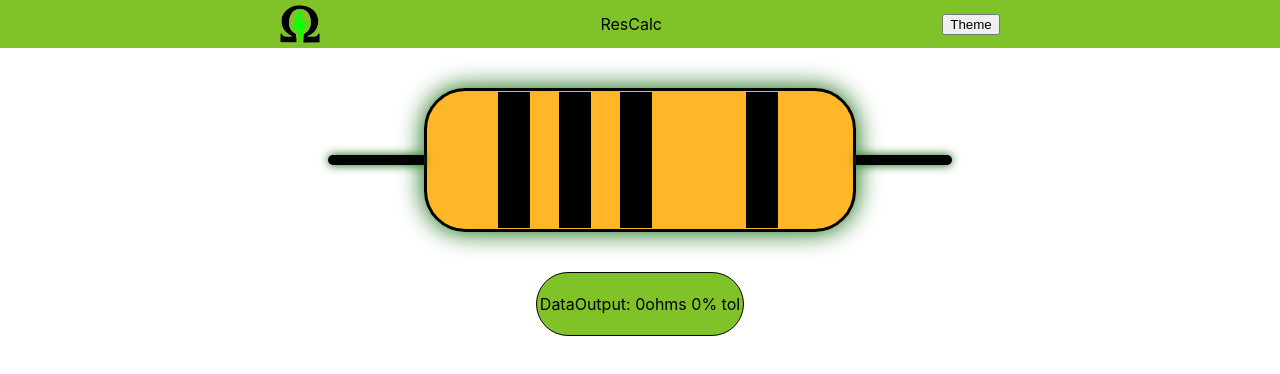
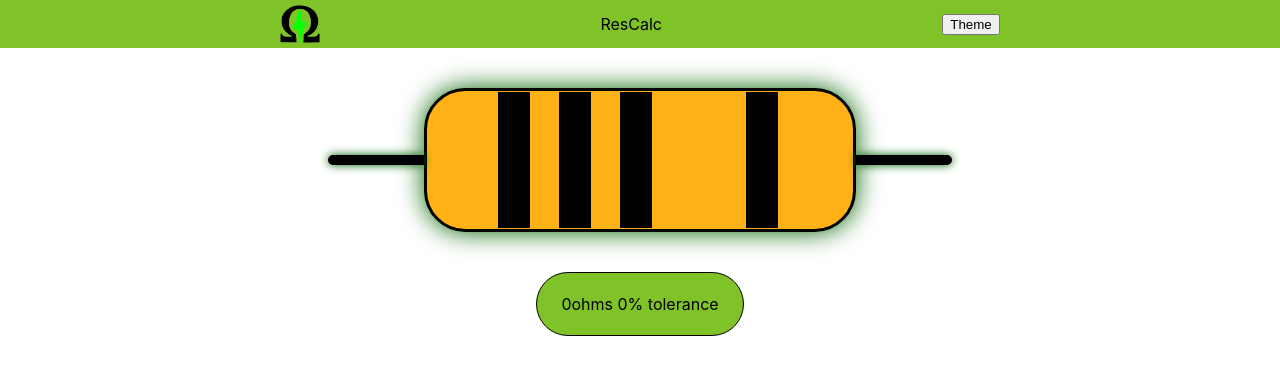
Before and after one commit to dhentosz/ResistanceCalculator, a React (Vite) app: page / in a window 1280 px wide. Shown: the top 374 px of the page. Built offline with nearby package versions, Linux system fonts and the light colour scheme.

Commit message:
Added new bands for multiplier and tolerance values.
Used element variables to store different sets of color buttons. Conditionally render sets based off of type prop passed from Resistor component to ColorBand component.

```diff
--- a/src/elements/ColorBand.module.css
+++ b/src/elements/ColorBand.module.css
@@ -62,6 +62,12 @@
 #white {
   background-color: var(--res_white);
 }
+#gold {
+  background-color: var(--res_gold);
+}
+#silver {
+  background-color: var(--res_silver);
+}
 
 @media only screen and (max-width: 600px) {
   .color_band {
--- a/src/elements/ColorBand.tsx
+++ b/src/elements/ColorBand.tsx
@@ -3,17 +3,19 @@
 import styles from "./ColorBand.module.css";
 import React, { useState } from "react";
 
+// Explicity defines the prop types used
+interface PropTypes {
+  callback: React.Dispatch<React.SetStateAction<number>>;
+  type: string;
+}
+
 // Utilizes callback function prop to pass the current band value back to the parent Resistor component for calculation
-export default function ColorBand({
-  callback,
-}: {
-  callback: React.Dispatch<React.SetStateAction<number>>;
-}) {
+export default function ColorBand({ callback, type }: PropTypes) {
   // State var to hold currently selected band color. Is updated upon click of a color selection button
   const [bandColor, setBandColor] = useState("black");
 
-  return (
-    <div className={styles.color_band} id={bandColor}>
+  // Define 3 different sets of buttons for base values, multipliers, and tolerances.
+  const values = (
     <div className={styles.color_selections}>
       <button
         className={styles.color_btn}
@@ -96,6 +98,192 @@ export default function ColorBand({
         }}
       ></button>
     </div>
+  );
+
+  const multipliers = (
+    <div className={styles.color_selections}>
+      <button
+        className={styles.color_btn}
+        id={styles.black}
+        onClick={() => {
+          setBandColor(styles.black);
+          callback(1);
+        }}
+      ></button>
+      <button
+        className={styles.color_btn}
+        id={styles.brown}
+        onClick={() => {
+          setBandColor(styles.brown);
+          callback(10);
+        }}
+      ></button>
+      <button
+        className={styles.color_btn}
+        id={styles.red}
+        onClick={() => {
+          setBandColor(styles.red);
+          callback(100);
+        }}
+      ></button>
+      <button
+        className={styles.color_btn}
+        id={styles.orange}
+        onClick={() => {
+          setBandColor(styles.orange);
+          callback(1000);
+        }}
+      ></button>
+      <button
+        className={styles.color_btn}
+        id={styles.yellow}
+        onClick={() => {
+          setBandColor(styles.yellow);
+          callback(10000);
+        }}
+      ></button>
+      <button
+        className={styles.color_btn}
+        id={styles.green}
+        onClick={() => {
+          setBandColor(styles.green);
+          callback(100000);
+        }}
+      ></button>
+      <button
+        className={styles.color_btn}
+        id={styles.blue}
+        onClick={() => {
+          setBandColor(styles.blue);
+          callback(1000000);
+        }}
+      ></button>
+      <button
+        className={styles.color_btn}
+        id={styles.violet}
+        onClick={() => {
+          setBandColor(styles.violet);
+          callback(10000000);
+        }}
+      ></button>
+      <button
+        className={styles.color_btn}
+        id={styles.grey}
+        onClick={() => {
+          setBandColor(styles.grey);
+          callback(100000000);
+        }}
+      ></button>
+      <button
+        className={styles.color_btn}
+        id={styles.white}
+        onClick={() => {
+          setBandColor(styles.white);
+          callback(1000000000);
+        }}
+      ></button>
+      <button
+        className={styles.color_btn}
+        id={styles.gold}
+        onClick={() => {
+          setBandColor(styles.gold);
+          callback(0.1);
+        }}
+      ></button>
+      <button
+        className={styles.color_btn}
+        id={styles.silver}
+        onClick={() => {
+          setBandColor(styles.silver);
+          callback(0.01);
+        }}
+      ></button>
+    </div>
+  );
+
+  const tolerances = (
+    <div className={styles.color_selections}>
+      <button
+        className={styles.color_btn}
+        id={styles.brown}
+        onClick={() => {
+          setBandColor(styles.brown);
+          callback(1);
+        }}
+      ></button>
+      <button
+        className={styles.color_btn}
+        id={styles.red}
+        onClick={() => {
+          setBandColor(styles.red);
+          callback(2);
+        }}
+      ></button>
+      <button
+        className={styles.color_btn}
+        id={styles.green}
+        onClick={() => {
+          setBandColor(styles.green);
+          callback(0.5);
+        }}
+      ></button>
+      <button
+        className={styles.color_btn}
+        id={styles.blue}
+        onClick={() => {
+          setBandColor(styles.blue);
+          callback(0.25);
+        }}
+      ></button>
+      <button
+        className={styles.color_btn}
+        id={styles.violet}
+        onClick={() => {
+          setBandColor(styles.violet);
+          callback(0.1);
+        }}
+      ></button>
+      <button
+        className={styles.color_btn}
+        id={styles.grey}
+        onClick={() => {
+          setBandColor(styles.grey);
+          callback(0.05);
+        }}
+      ></button>
+      <button
+        className={styles.color_btn}
+        id={styles.gold}
+        onClick={() => {
+          setBandColor(styles.gold);
+          callback(5);
+        }}
+      ></button>
+      <button
+        className={styles.color_btn}
+        id={styles.silver}
+        onClick={() => {
+          setBandColor(styles.silver);
+          callback(10);
+        }}
+      ></button>
+    </div>
+  );
+
+  // Define variable to hold one of the button sets above, dependant on value passed into type prop from Resistor component.
+  let bandType = <div></div>;
+
+  if (type === "value") {
+    bandType = values;
+  } else if (type === "multiplier") {
+    bandType = multipliers;
+  } else if (type === "tolerance") {
+    bandType = tolerances;
+  }
+
+  return (
+    <div className={styles.color_band} id={bandColor}>
+      {bandType}
     </div>
   );
 }
--- a/src/elements/Output.tsx
+++ b/src/elements/Output.tsx
@@ -4,9 +4,9 @@ import styles from "./Output.module.css";
 
 // Explicity defines the prop types used
 interface PropTypes {
-  out: string;
+  data: string;
 }
 
-export default function Output({ out }: PropTypes) {
-  return <div className={styles.data_wrapper}>DataOutput: {out}</div>;
+export default function Output({ data }: PropTypes) {
+  return <div className={styles.data_wrapper}>{data}</div>;
 }
--- a/src/elements/Resistor.tsx
+++ b/src/elements/Resistor.tsx
@@ -9,7 +9,7 @@ export default function Resistor() {
   // Defines necessary state values for calculating ohm rating dependant on current color band selections
   const [firstValue, setFirstValue] = useState(0);
   const [secValue, setSecValue] = useState(0);
-  const [multiplier, setMultiplier] = useState(0);
+  const [multiplier, setMultiplier] = useState(1);
   const [tolerance, setTolerance] = useState(0);
 
   // Calculates the final output to be displayed
@@ -25,10 +25,10 @@ export default function Resistor() {
     let ohmRating = basevalue * mVal;
 
     // Returns a string with formatted output including ohm rating and tolerance percentage
-    return ohmRating + "ohms " + tVal + "% tol";
+    return ohmRating + "ohms " + tVal + "% tolerance";
   }
 
-  // Calls CalculateOutput with state variables and stores into output variable
+  // Calls CalculateOutput() with state variables and stores into output variable
   let output = CalculateOutput(firstValue, secValue, multiplier, tolerance);
 
   return (
@@ -37,17 +37,17 @@ export default function Resistor() {
         <div className={`${styles.pin} ${styles.left}`}></div>
         <div className={styles.main_body}>
           <div className={styles.band_wrapper}>
-            <ColorBand callback={setFirstValue} />
-            <ColorBand callback={setSecValue} />
-            <ColorBand callback={setMultiplier} />
+            <ColorBand callback={setFirstValue} type={"value"} />
+            <ColorBand callback={setSecValue} type={"value"} />
+            <ColorBand callback={setMultiplier} type={"multiplier"} />
             <div className={styles.band_spacer}></div>
-            <ColorBand callback={setTolerance} />
+            <ColorBand callback={setTolerance} type={"tolerance"} />
             <div className={styles.band_stopper}></div>
           </div>
         </div>
         <div className={`${styles.pin} ${styles.right}`}></div>
       </div>
-      <Output out={output} />
+      <Output data={output} />
     </>
   );
 }
--- a/src/index.css
+++ b/src/index.css
@@ -17,9 +17,11 @@
   --res_violet: #9400c5;
   --res_grey: #808080;
   --res_white: #ffffff;
+  --res_gold: gold;
+  --res_silver: #bfbfbf;
 
   /* Other Colors */
-  --resistor_body_color: light-dark(#ffb727, #ffc34c);
+  --resistor_body_color: light-dark(#ffb217, #ffbe3c);
   --band_color: #000000;
   --resistor_shadow: light-dark(#056400, #12fe05);
   --pin_color: #000000;
```
Also changed, not shown: 1 other file (tests, documents, lock files or other folders). Lines whose indentation alone changed are shown as unchanged.
